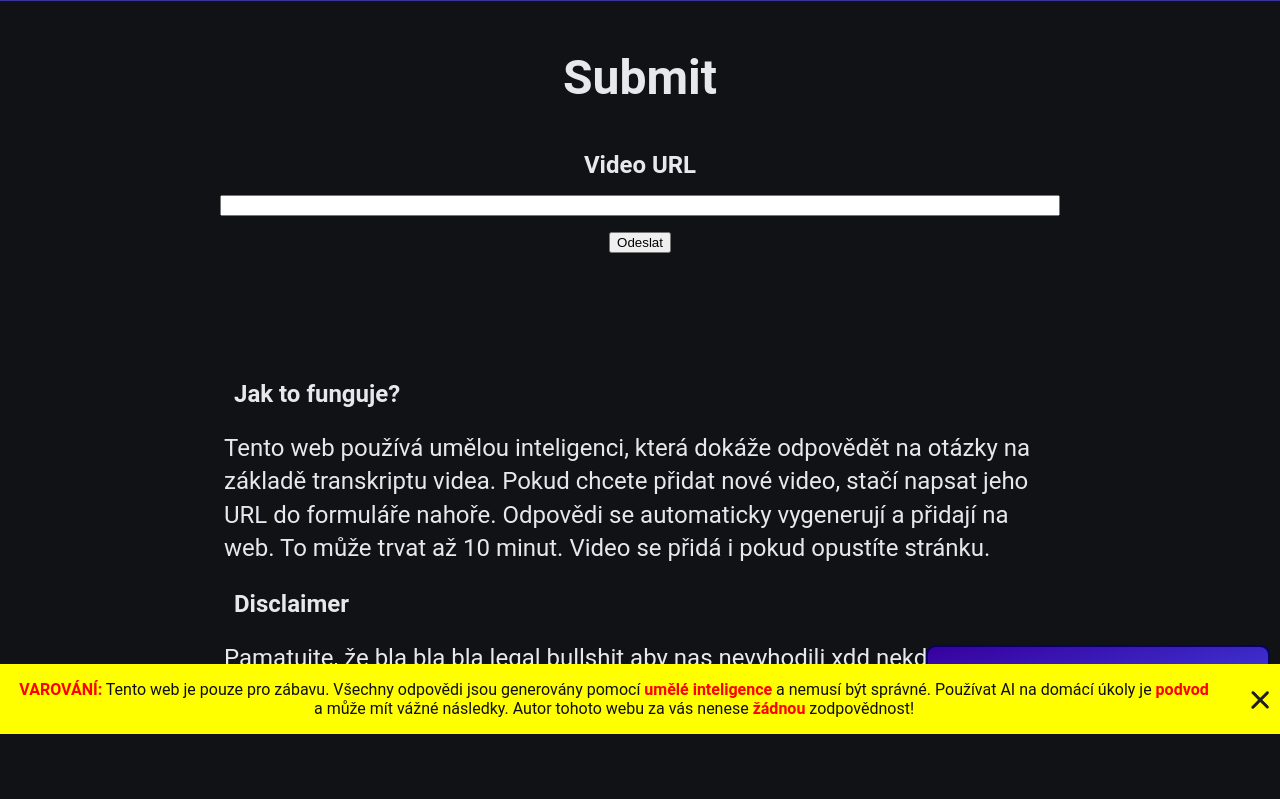
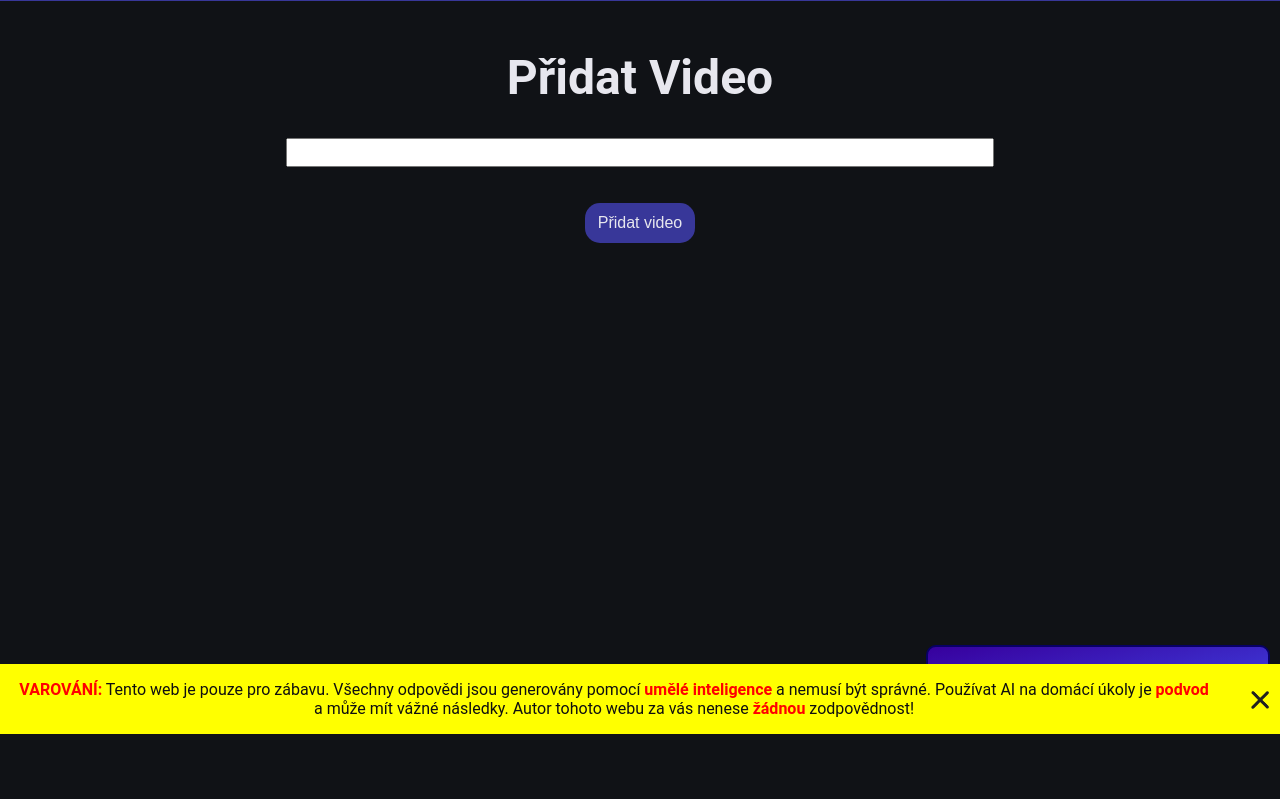
Before and after one commit to robinafro/cernyrob.in, a Django app: page /kafka/submit/ in a window 1280 px wide. Shown: the part 66-865 px from the top of the page. Run offline with Django 4.2, Linux system fonts and the light colour scheme; data comes from the database, SQL or seed files in the repository; parts of the project's set-up code (start-up, migrations or seed data) failed here and were passed over.

Commit message:
Edited various pages

```diff
--- a/cernyrobin_django/static/universal2v7.css
+++ b/cernyrobin_django/static/universal2v7.css
@@ -161,8 +161,20 @@ p{
   justify-content: center;
   align-items: center;
   margin: 15px;
-  transition: 0.2s ease-in-out
-}
+  transition: 0.2s ease-in-out;
+  border: 0px;
+  cursor: pointer;
+  font-size: 1.0rem;
+}
+#loading-text{
+  display: none;
+}
+#submit-video-url{
+  width: clamp(50vw, 700px, 90vw );
+  font-size: 20px;
+  margin-bottom: 20px;
+}
+
 .regen-button{
   width: 200px;
   height: 40px;
@@ -176,6 +188,7 @@ p{
   transition: 0.2s ease-in-out;
   border: 0px;
   cursor: pointer;
+  transition: opacity 1s;
 }
 
 .add-button:hover{
@@ -341,9 +354,7 @@ p{
   margin-bottom: 1rem;
 }
 
-#submit-video-url {
-  width: 100%;
-}
+
 
 #submit-button {
   margin: 1rem;
--- a/cernyrobin_django/templates/global/navbar.html
+++ b/cernyrobin_django/templates/global/navbar.html
@@ -69,7 +69,7 @@
                     {% if not cernyrobin_user.email_verified %}
                     <small class="warning flashing-text">Neverifikovaný uživatel </small>
                     {%endif%}
-                    <p>{{current_user}}</p>
+                    <p id="username-provider">{{current_user}}</p>
                 </div>
             </a>
 
--- a/cernyrobin_django/templates/kafka/submit.html
+++ b/cernyrobin_django/templates/kafka/submit.html
@@ -18,13 +18,12 @@
     {%include "global/navbar.html"%}
     <div class="background-center">
         <div class="title-container">
-            <div class="title">Submit</div>
+            <div class="title">Přidat Video</div>
         </div>
 
 
         <div id="page-container">
             <div id="submit-form-container">
-                <div id="submit-form-title" class="subtitle">Video URL</div>
 
                 <div id="submit-form">
                     {% csrf_token %}
@@ -32,7 +31,7 @@
                     <input type="text" name="video_url" id="submit-video-url" class="submit-form-input" required>
                 </div>
 
-                <button id="submit-button">Odeslat</button>
+                <button class="add-button" id="submit-button">Přidat video</button>
             </div>
 
             <div id="loadingContainer">
@@ -66,7 +65,7 @@
                 <p id="submit-response" style="visibility: hidden">This is the response</p>
             </div>
 
-            <div id="submit-info-container">
+           <!--  <div id="submit-info-container">
                 <div class="subtitle">Jak to funguje?</div>
 
                 <p class="submit-info-text">
@@ -83,7 +82,7 @@
                 </p>
             </div>
 
-
+ -->
 
             {% include "disclaimer.html" %}
 </body>
--- a/cernyrobin_django/templates/kafka/view.html
+++ b/cernyrobin_django/templates/kafka/view.html
@@ -53,9 +53,11 @@
             <div class="answer-intro-side">
                 <h3 class="contrast-heading centered-text">Koukáš se na veřejné sdílené odpovědi</h3>
                 <button href="#" class="regen-button" id="regen-button">Regenerovat odpovědi</button>
+                <p id="loading-text" class="contrast-text">
+                    Generují se nové odpovědi&nbsp;&nbsp;&nbsp;
+                </p>
             </div>
         </div>
-
 
 <!--
 
```
Also changed, not shown: cernyrobin_django/static/regenerate.js (+48 -1 lines).
